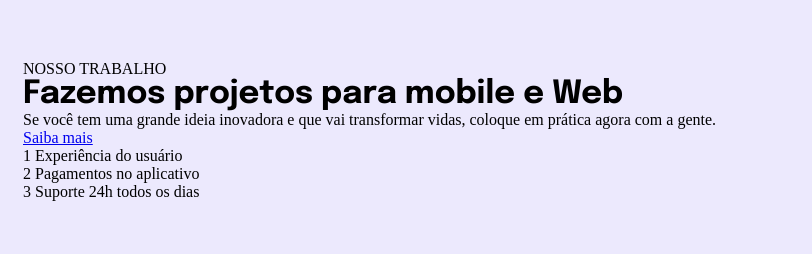
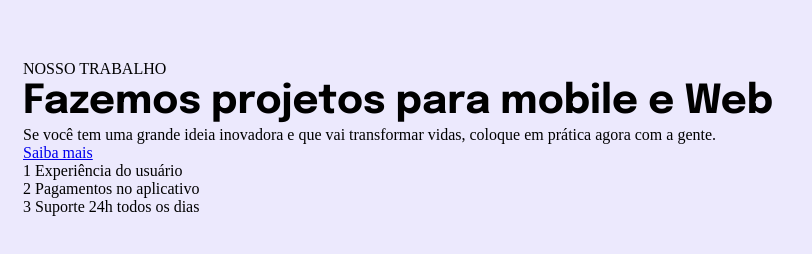
Before and after one commit to somentebruno/Projeto-04, a plain HTML site: page index.html in a window 1280 px wide. Shown: the whole page, without its empty margins (0-812 px from the left). Drawn offline with Linux system fonts and the light colour scheme.

Commit message:
relatives unit

```diff
--- a/style.css
+++ b/style.css
@@ -8,11 +8,15 @@ ul {
   list-style: none;
 }
 
+
+
 body {
   background: #ECE9FD;
-  padding: 60px 23px 66px;
+  padding: 3.75rem 1.4375rem 4.125rem;
 }
 
 h1 {
   font-family: Epilogue, sans-serif;
+  font-size: 2.5rem;
+  line-height: 3rem;
 }
```
